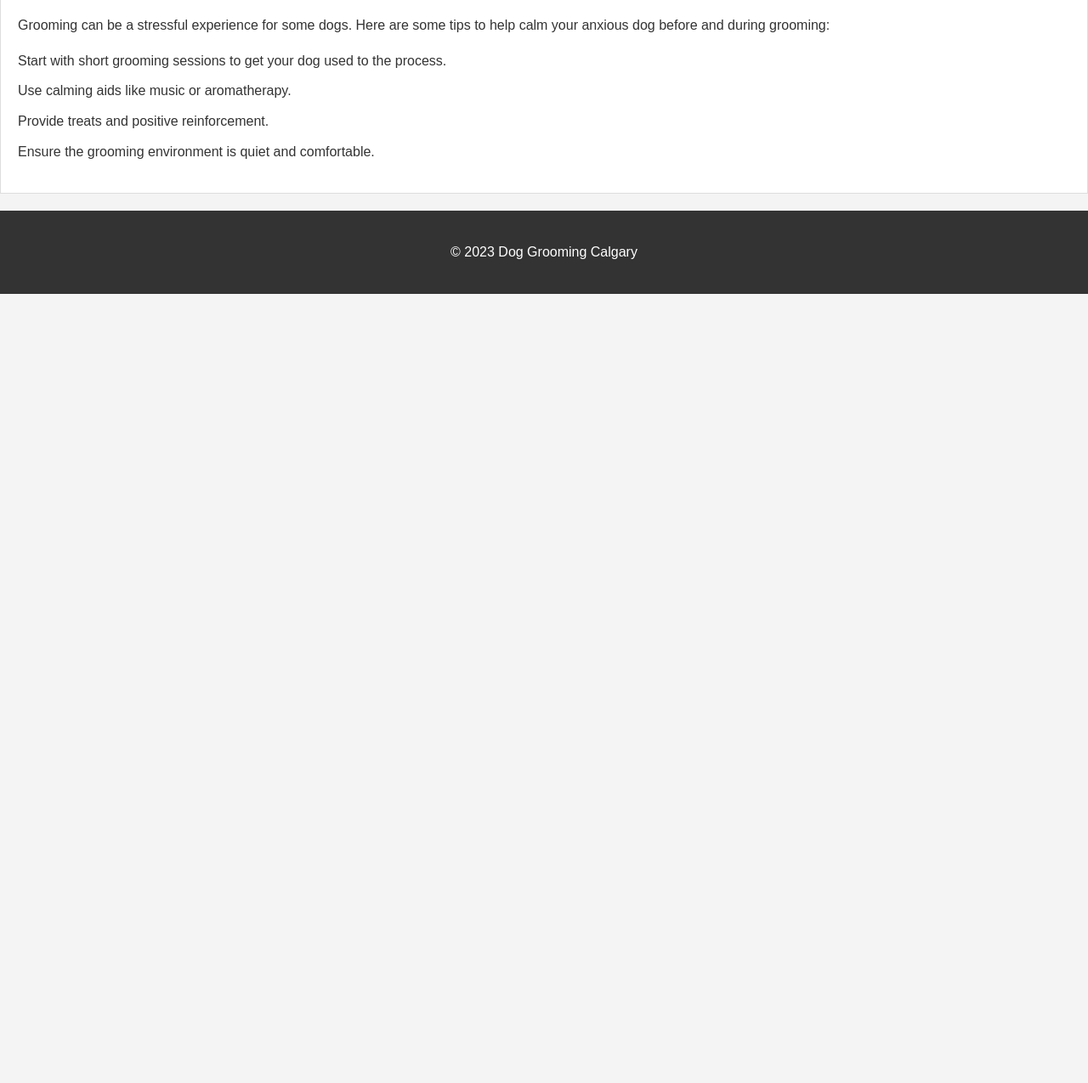
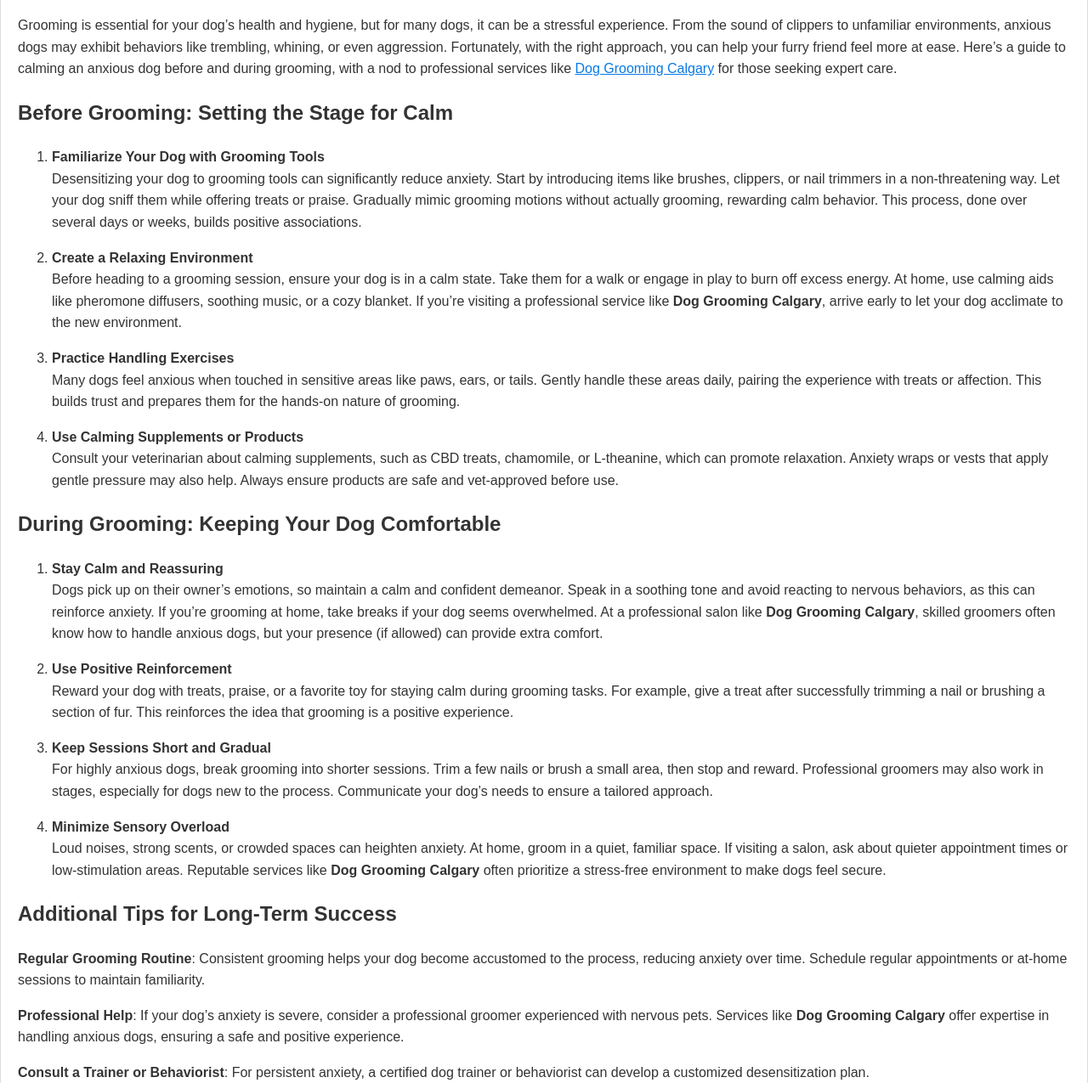
Before and after one commit to doggroomingcalgary/doggroomingcalgary-calgarydoggrooming-netlify, a plain HTML site: page calm-anxious-dog.html in a window 1280 px wide. Shown: the part 205-1480 px from the top of the page at 85% size. Before the commit the page ends 800 px from the top, so only its background shows below. Drawn offline with Linux system fonts and the light colour scheme; a script that the page names is missing.

Commit message:
Update calm-anxious-dog.html

```diff
--- a/calm-anxious-dog.html
+++ b/calm-anxious-dog.html
@@ -17,15 +17,52 @@
             </ul>
         </nav>
     </header>
-    <article>
-        <h2>How to Calm an Anxious Dog Before and During Grooming</h2>
-        <p>Grooming can be a stressful experience for some dogs. Here are some tips to help calm your anxious dog before and during grooming:</p>
-        <ul>
-            <li>Start with short grooming sessions to get your dog used to the process.</li>
-            <li>Use calming aids like music or aromatherapy.</li>
-            <li>Provide treats and positive reinforcement.</li>
-            <li>Ensure the grooming environment is quiet and comfortable.</li>
-        </ul>
+    <article><h1>How to Calm an Anxious Dog Before and During Grooming</h1>
+<p>Grooming is essential for your dog&rsquo;s health and hygiene, but for many dogs, it can be a stressful experience. From the sound of clippers to unfamiliar environments, anxious dogs may exhibit behaviors like trembling, whining, or even aggression. Fortunately, with the right approach, you can help your furry friend feel more at ease. Here&rsquo;s a guide to calming an anxious dog before and during grooming, with a nod to professional services like <a href="https://doggroomingcalgary.ca/">Dog Grooming Calgary</a> for those seeking expert care.</p>
+<h2>Before Grooming: Setting the Stage for Calm</h2>
+<ol>
+<li>
+<p><strong>Familiarize Your Dog with Grooming Tools</strong><br />Desensitizing your dog to grooming tools can significantly reduce anxiety. Start by introducing items like brushes, clippers, or nail trimmers in a non-threatening way. Let your dog sniff them while offering treats or praise. Gradually mimic grooming motions without actually grooming, rewarding calm behavior. This process, done over several days or weeks, builds positive associations.</p>
+</li>
+<li>
+<p><strong>Create a Relaxing Environment</strong><br />Before heading to a grooming session, ensure your dog is in a calm state. Take them for a walk or engage in play to burn off excess energy. At home, use calming aids like pheromone diffusers, soothing music, or a cozy blanket. If you&rsquo;re visiting a professional service like <strong>Dog Grooming Calgary</strong>, arrive early to let your dog acclimate to the new environment.</p>
+</li>
+<li>
+<p><strong>Practice Handling Exercises</strong><br />Many dogs feel anxious when touched in sensitive areas like paws, ears, or tails. Gently handle these areas daily, pairing the experience with treats or affection. This builds trust and prepares them for the hands-on nature of grooming.</p>
+</li>
+<li>
+<p><strong>Use Calming Supplements or Products</strong><br />Consult your veterinarian about calming supplements, such as CBD treats, chamomile, or L-theanine, which can promote relaxation. Anxiety wraps or vests that apply gentle pressure may also help. Always ensure products are safe and vet-approved before use.</p>
+</li>
+</ol>
+<h2>During Grooming: Keeping Your Dog Comfortable</h2>
+<ol>
+<li>
+<p><strong>Stay Calm and Reassuring</strong><br />Dogs pick up on their owner&rsquo;s emotions, so maintain a calm and confident demeanor. Speak in a soothing tone and avoid reacting to nervous behaviors, as this can reinforce anxiety. If you&rsquo;re grooming at home, take breaks if your dog seems overwhelmed. At a professional salon like <strong>Dog Grooming Calgary</strong>, skilled groomers often know how to handle anxious dogs, but your presence (if allowed) can provide extra comfort.</p>
+</li>
+<li>
+<p><strong>Use Positive Reinforcement</strong><br />Reward your dog with treats, praise, or a favorite toy for staying calm during grooming tasks. For example, give a treat after successfully trimming a nail or brushing a section of fur. This reinforces the idea that grooming is a positive experience.</p>
+</li>
+<li>
+<p><strong>Keep Sessions Short and Gradual</strong><br />For highly anxious dogs, break grooming into shorter sessions. Trim a few nails or brush a small area, then stop and reward. Professional groomers may also work in stages, especially for dogs new to the process. Communicate your dog&rsquo;s needs to ensure a tailored approach.</p>
+</li>
+<li>
+<p><strong>Minimize Sensory Overload</strong><br />Loud noises, strong scents, or crowded spaces can heighten anxiety. At home, groom in a quiet, familiar space. If visiting a salon, ask about quieter appointment times or low-stimulation areas. Reputable services like <strong>Dog Grooming Calgary</strong> often prioritize a stress-free environment to make dogs feel secure.</p>
+</li>
+</ol>
+<h2>Additional Tips for Long-Term Success</h2>
+<ul>
+<li>
+<p><strong>Regular Grooming Routine</strong>: Consistent grooming helps your dog become accustomed to the process, reducing anxiety over time. Schedule regular appointments or at-home sessions to maintain familiarity.</p>
+</li>
+<li>
+<p><strong>Professional Help</strong>: If your dog&rsquo;s anxiety is severe, consider a professional groomer experienced with nervous pets. Services like <strong>Dog Grooming Calgary</strong> offer expertise in handling anxious dogs, ensuring a safe and positive experience.</p>
+</li>
+<li>
+<p><strong>Consult a Trainer or Behaviorist</strong>: For persistent anxiety, a certified dog trainer or behaviorist can develop a customized desensitization plan.</p>
+</li>
+</ul>
+<h2>Conclusion</h2>
+<p>Helping an anxious dog stay calm during grooming requires patience, preparation, and positive reinforcement. By familiarizing your dog with tools, creating a soothing environment, and using rewards, you can transform grooming into a stress-free experience. For those in need of professional support, <strong>Dog Grooming Calgary</strong> offers expert care tailored to your dog&rsquo;s needs. With time and consistency, your dog can learn to approach grooming with confidence and ease.</p>
     </article>
     <footer>
         <p>&copy; 2023 Dog Grooming Calgary</p>
```
